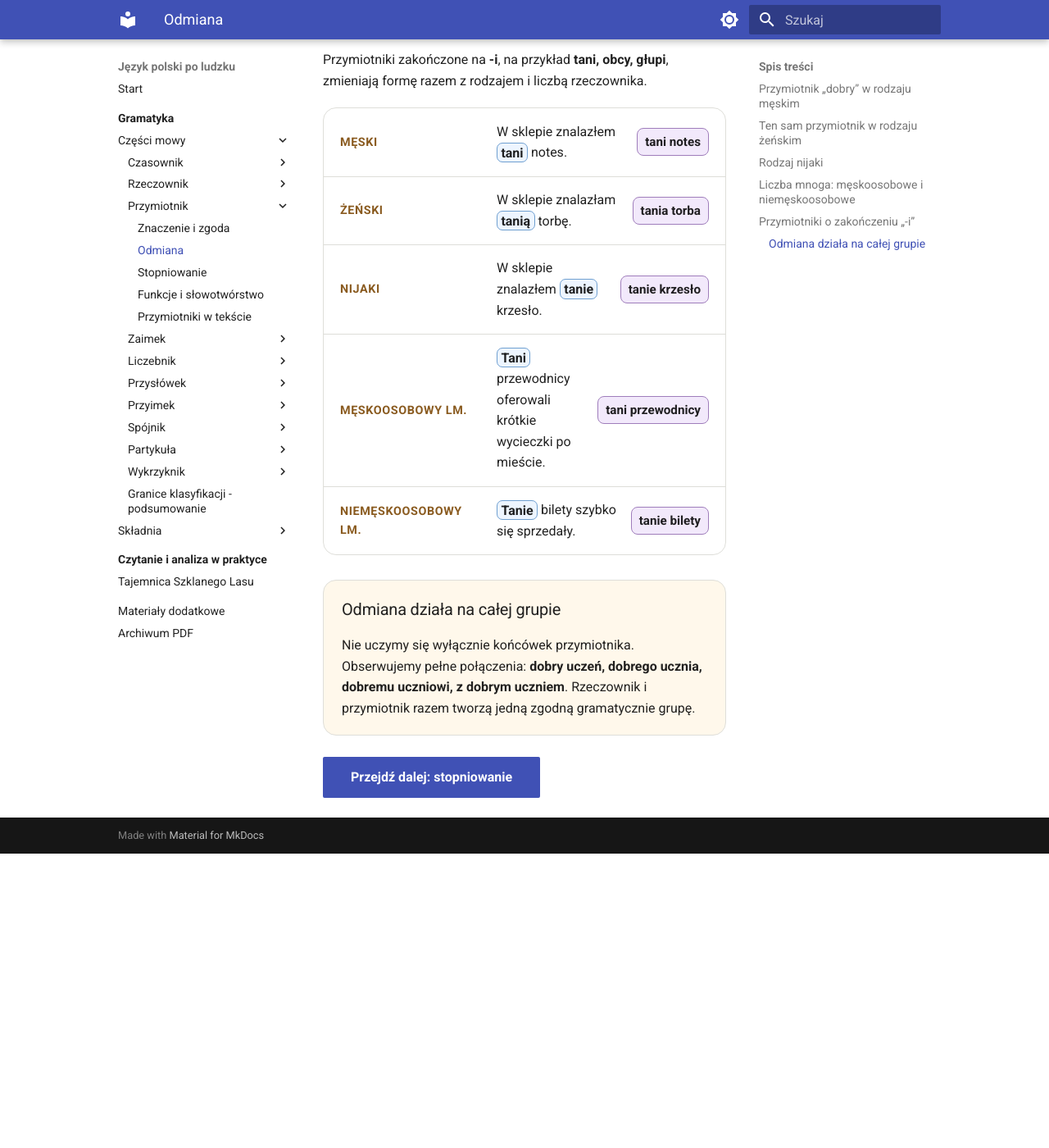
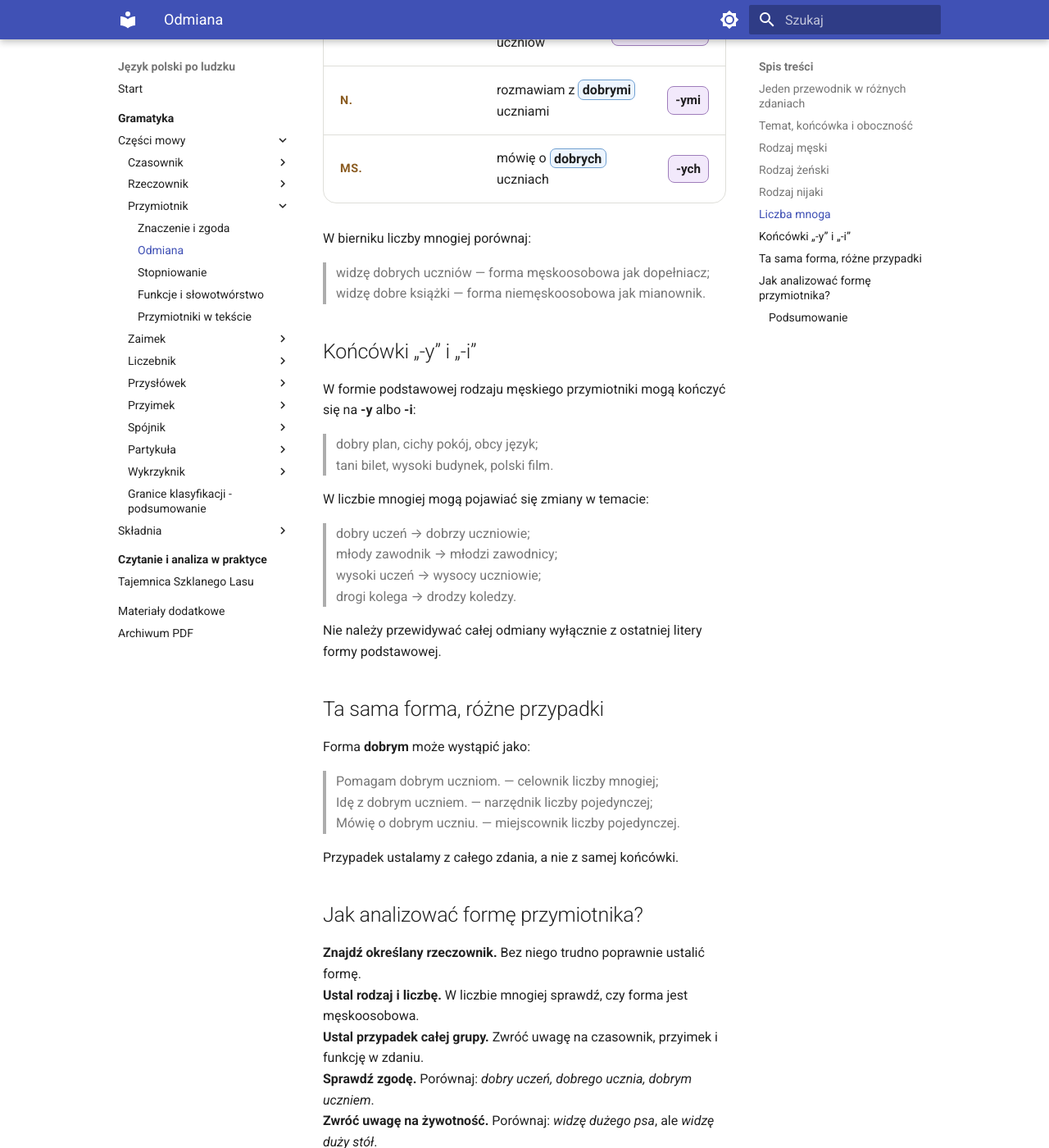
Before and after one commit to dchorazkiewicz/SP_JP, an MkDocs documentation site: the page built from docs/gramatyka/czesci-mowy/przymiotnik/odmiana.md, in a window 1280 px wide and 1400 px high, scrolled down 3966 px. Shown: the whole window at 82% size. Built offline with MkDocs 1.6.1 and Material for MkDocs 9.7.7, drawn with Linux system fonts in a browser that asks for light colours; before the commit the page ends 5007 px from its top, so only the background shows below that; some of the changed text lies outside the part shown.

Commit message:
Rewrite adjective declension lesson

```diff
--- a/docs/gramatyka/czesci-mowy/przymiotnik/odmiana.md
+++ b/docs/gramatyka/czesci-mowy/przymiotnik/odmiana.md
@@ -2,89 +2,165 @@
 
 <div class="adjective-lesson" markdown>
 
-<div class="lesson-lead">
-Przymiotnik odmienia się przez rodzaje, liczby i przypadki. Nie wybiera formy samodzielnie — jego zakończenie zależy od rzeczownika, który określa.
+<div class="lesson-lead" markdown>
+
+Przymiotnik odmienia się przez rodzaje, liczby i przypadki. Jego zakończenie pokazuje, z którym rzeczownikiem jest związany i jaką formę ma cała grupa wyrazów.
+
 </div>
 
-<div class="form-key">
-  <span><span class="key-stem">część wspólna</span></span>
-  <span><span class="key-ending">zmieniające się zakończenie</span></span>
-  <span><span class="key-change">zmiana w temacie</span></span>
+## Jeden przewodnik w różnych zdaniach
+
+<div class="adjective-story" markdown>
+  <div class="adjective-story__title">Dobry przewodnik</div>
+  <div class="adjective-story__body" markdown>
+
+W kolejnych zdaniach mówimy o tej samej osobie:
+
+> <span class="form-focus">Dobry</span> <span class="noun-anchor">przewodnik</span> zna historię miasta.
+> Nie ma dziś <span class="form-focus">dobrego</span> <span class="noun-anchor">przewodnika</span>.
+> Pomagamy <span class="form-focus">dobremu</span> <span class="noun-anchor">przewodnikowi</span>.
+> Dyrektor pochwalił <span class="form-focus">dobrego</span> <span class="noun-anchor">przewodnika</span>.
+> Klasa idzie z <span class="form-focus">dobrym</span> <span class="noun-anchor">przewodnikiem</span>.
+> Wszyscy mówią o <span class="form-focus">dobrym</span> <span class="noun-anchor">przewodniku</span>.
+
+Zmieniają się oba wyrazy. Przypadek dotyczy całej grupy, a przymiotnik zachowuje zgodę z rzeczownikiem.
+
+  </div>
 </div>
 
-## Przymiotnik „dobry” w rodzaju męskim
+## Temat, końcówka i oboczność
+
+<div class="form-key">
+  <span><span class="key-stem">temat</span> — część względnie stała</span>
+  <span><span class="key-ending">końcówka</span> — część wskazująca formę</span>
+  <span><span class="key-change">oboczność</span> — zmiana głoski w temacie</span>
+</div>
+
+W formach **dobr-y, dobr-ego, dobr-emu, dobr-ym** zwykle pozostaje temat **dobr-**, a zmieniają się końcówki. W parze **dobry — dobrzy** pojawia się także oboczność **r → rz**.
+
+## Rodzaj męski
 
 <div class="example-series">
-  <div class="series-header"><strong>dobry uczeń</strong></div>
-  <div class="example-row"><span class="grammar-badge">M.</span><p><span class="form-focus"><span class="stem-part">dobr</span><span class="ending-part">y</span></span> uczeń przygotował referat.</p><span class="change-note">dobry</span></div>
-  <div class="example-row"><span class="grammar-badge">D.</span><p>Nie ma dziś <span class="form-focus"><span class="stem-part">dobr</span><span class="ending-part">ego</span></span> ucznia na zajęciach.</p><span class="change-note">-y → -ego</span></div>
-  <div class="example-row"><span class="grammar-badge">C.</span><p>Nauczyciel pomaga <span class="form-focus"><span class="stem-part">dobr</span><span class="ending-part">emu</span></span> uczniowi przygotować prezentację.</p><span class="change-note">-emu</span></div>
-  <div class="example-row"><span class="grammar-badge">B.</span><p>Dyrektor pochwalił <span class="form-focus"><span class="stem-part">dobr</span><span class="ending-part">ego</span></span> ucznia.</p><span class="change-note">jak dopełniacz</span></div>
-  <div class="example-row"><span class="grammar-badge">N.</span><p>Rozmawiam z <span class="form-focus"><span class="stem-part">dobr</span><span class="ending-part">ym</span></span> uczniem po lekcji.</p><span class="change-note">-ym</span></div>
-  <div class="example-row"><span class="grammar-badge">Ms.</span><p>Wspomnieliśmy o <span class="form-focus"><span class="stem-part">dobr</span><span class="ending-part">ym</span></span> uczniu na zebraniu.</p><span class="change-note">-ym</span></div>
-  <div class="example-row"><span class="grammar-badge">W.</span><p><span class="form-focus"><span class="stem-part">Dobr</span><span class="ending-part">y</span></span> uczniu, pokaż nam swoje rozwiązanie.</p><span class="change-note">jak mianownik</span></div>
+  <div class="series-header"><strong>dobry przewodnik</strong></div>
+  <div class="example-row"><span class="grammar-badge">M.</span><p><span class="form-focus"><span class="stem-part">dobr</span><span class="ending-part">y</span></span> <span class="noun-anchor">przewodnik</span> rozpoczął wycieczkę.</p><span class="change-note">kto?</span></div>
+  <div class="example-row"><span class="grammar-badge">D.</span><p>Nie ma <span class="form-focus"><span class="stem-part">dobr</span><span class="ending-part">ego</span></span> <span class="noun-anchor">przewodnika</span>.</p><span class="change-note">kogo?</span></div>
+  <div class="example-row"><span class="grammar-badge">C.</span><p>Pomagamy <span class="form-focus"><span class="stem-part">dobr</span><span class="ending-part">emu</span></span> <span class="noun-anchor">przewodnikowi</span>.</p><span class="change-note">komu?</span></div>
+  <div class="example-row"><span class="grammar-badge">B.</span><p>Widzimy <span class="form-focus"><span class="stem-part">dobr</span><span class="ending-part">ego</span></span> <span class="noun-anchor">przewodnika</span>.</p><span class="change-note">jak dopełniacz</span></div>
+  <div class="example-row"><span class="grammar-badge">N.</span><p>Idziemy z <span class="form-focus"><span class="stem-part">dobr</span><span class="ending-part">ym</span></span> <span class="noun-anchor">przewodnikiem</span>.</p><span class="change-note">z kim?</span></div>
+  <div class="example-row"><span class="grammar-badge">Ms.</span><p>Mówimy o <span class="form-focus"><span class="stem-part">dobr</span><span class="ending-part">ym</span></span> <span class="noun-anchor">przewodniku</span>.</p><span class="change-note">o kim?</span></div>
 </div>
 
-## Ten sam przymiotnik w rodzaju żeńskim
+W bierniku rodzaju męskiego nie ma jednego wzoru:
+
+> Widzę <span class="form-focus">dużego</span> <span class="noun-anchor">psa</span>.
+> Widzę <span class="form-focus">duży</span> <span class="noun-anchor">stół</span>.
+
+Przy nazwach osób i wielu zwierząt biernik jest podobny do dopełniacza. Przy nazwach rzeczy nieożywionych jest zwykle podobny do mianownika.
+
+<div class="adjective-checkpoint">
+  <div class="adjective-checkpoint__title">Dlaczego nie wystarczy zapamiętać jednej końcówki biernika?</div>
+  <p>Forma przymiotnika zależy także od tego, czy rzeczownik rodzaju męskiego nazywa osobę, istotę żywą czy przedmiot nieożywiony.</p>
+</div>
+
+## Rodzaj żeński
 
 <div class="example-series">
   <div class="series-header"><strong>dobra książka</strong></div>
-  <div class="example-row"><span class="grammar-badge">M.</span><p><span class="form-focus"><span class="stem-part">dobr</span><span class="ending-part">a</span></span> książka leży na biurku.</p><span class="change-note">dobra</span></div>
-  <div class="example-row"><span class="grammar-badge">D.</span><p>Nie znalazłem tej <span class="form-focus"><span class="stem-part">dobr</span><span class="ending-part">ej</span></span> książki w katalogu.</p><span class="change-note">-a → -ej</span></div>
-  <div class="example-row"><span class="grammar-badge">C.</span><p>Przyglądam się tej <span class="form-focus"><span class="stem-part">dobr</span><span class="ending-part">ej</span></span> książce z bliska.</p><span class="change-note">-ej</span></div>
-  <div class="example-row"><span class="grammar-badge">B.</span><p>Czytam tę <span class="form-focus"><span class="stem-part">dobr</span><span class="ending-part">ą</span></span> książkę przed snem.</p><span class="change-note">-ą</span></div>
-  <div class="example-row"><span class="grammar-badge">N.</span><p>Przyszłam z tą <span class="form-focus"><span class="stem-part">dobr</span><span class="ending-part">ą</span></span> książką na spotkanie.</p><span class="change-note">-ą</span></div>
-  <div class="example-row"><span class="grammar-badge">Ms.</span><p>Rozmawialiśmy o tej <span class="form-focus"><span class="stem-part">dobr</span><span class="ending-part">ej</span></span> książce przez godzinę.</p><span class="change-note">-ej</span></div>
-  <div class="example-row"><span class="grammar-badge">W.</span><p><span class="form-focus"><span class="stem-part">Dobr</span><span class="ending-part">a</span></span> książko, zostań ze mną na dłużej!</p><span class="change-note">jak mianownik</span></div>
+  <div class="example-row"><span class="grammar-badge">M.</span><p><span class="form-focus">dobra</span> <span class="noun-anchor">książka</span></p><span class="change-note">-a</span></div>
+  <div class="example-row"><span class="grammar-badge">D.</span><p>nie ma <span class="form-focus">dobrej</span> <span class="noun-anchor">książki</span></p><span class="change-note">-ej</span></div>
+  <div class="example-row"><span class="grammar-badge">C.</span><p>przyglądam się <span class="form-focus">dobrej</span> <span class="noun-anchor">książce</span></p><span class="change-note">-ej</span></div>
+  <div class="example-row"><span class="grammar-badge">B.</span><p>czytam <span class="form-focus">dobrą</span> <span class="noun-anchor">książkę</span></p><span class="change-note">-ą</span></div>
+  <div class="example-row"><span class="grammar-badge">N.</span><p>idę z <span class="form-focus">dobrą</span> <span class="noun-anchor">książką</span></p><span class="change-note">-ą</span></div>
+  <div class="example-row"><span class="grammar-badge">Ms.</span><p>mówię o <span class="form-focus">dobrej</span> <span class="noun-anchor">książce</span></p><span class="change-note">-ej</span></div>
 </div>
 
 ## Rodzaj nijaki
 
 <div class="example-series">
   <div class="series-header"><strong>dobre rozwiązanie</strong></div>
-  <div class="example-row"><span class="grammar-badge">M.</span><p>To <span class="form-focus"><span class="stem-part">dobr</span><span class="ending-part">e</span></span> rozwiązanie oszczędza czas.</p><span class="change-note">dobre</span></div>
-  <div class="example-row"><span class="grammar-badge">D.</span><p>Nie znaleźliśmy <span class="form-focus"><span class="stem-part">dobr</span><span class="ending-part">ego</span></span> rozwiązania tego problemu.</p><span class="change-note">-ego</span></div>
-  <div class="example-row"><span class="grammar-badge">C.</span><p>Przyglądamy się <span class="form-focus"><span class="stem-part">dobr</span><span class="ending-part">emu</span></span> rozwiązaniu.</p><span class="change-note">-emu</span></div>
-  <div class="example-row"><span class="grammar-badge">B.</span><p>Wybraliśmy <span class="form-focus"><span class="stem-part">dobr</span><span class="ending-part">e</span></span> rozwiązanie.</p><span class="change-note">jak mianownik</span></div>
-  <div class="example-row"><span class="grammar-badge">N.</span><p>Zespół pracuje nad <span class="form-focus"><span class="stem-part">dobr</span><span class="ending-part">ym</span></span> rozwiązaniem.</p><span class="change-note">-ym</span></div>
-  <div class="example-row"><span class="grammar-badge">Ms.</span><p>Rozmawiamy o <span class="form-focus"><span class="stem-part">dobr</span><span class="ending-part">ym</span></span> rozwiązaniu.</p><span class="change-note">-ym</span></div>
+  <div class="example-row"><span class="grammar-badge">M.</span><p><span class="form-focus">dobre</span> <span class="noun-anchor">rozwiązanie</span></p><span class="change-note">-e</span></div>
+  <div class="example-row"><span class="grammar-badge">D.</span><p>nie ma <span class="form-focus">dobrego</span> <span class="noun-anchor">rozwiązania</span></p><span class="change-note">-ego</span></div>
+  <div class="example-row"><span class="grammar-badge">C.</span><p>przyglądam się <span class="form-focus">dobremu</span> <span class="noun-anchor">rozwiązaniu</span></p><span class="change-note">-emu</span></div>
+  <div class="example-row"><span class="grammar-badge">B.</span><p>wybieram <span class="form-focus">dobre</span> <span class="noun-anchor">rozwiązanie</span></p><span class="change-note">jak mianownik</span></div>
+  <div class="example-row"><span class="grammar-badge">N.</span><p>pracuję nad <span class="form-focus">dobrym</span> <span class="noun-anchor">rozwiązaniem</span></p><span class="change-note">-ym</span></div>
+  <div class="example-row"><span class="grammar-badge">Ms.</span><p>mówię o <span class="form-focus">dobrym</span> <span class="noun-anchor">rozwiązaniu</span></p><span class="change-note">-ym</span></div>
 </div>
 
-## Liczba mnoga: męskoosobowe i niemęskoosobowe
+W rodzaju nijakim biernik liczby pojedynczej jest równy mianownikowi.
 
-<div class="comparison-grid">
-  <div class="comparison-item"><span class="comparison-label">męskoosobowy</span><p><span class="agreement-mark">Dobrzy uczniowie</span> przygotowali prezentacje.</p></div>
-  <div class="comparison-item"><span class="comparison-label">niemęskoosobowy</span><p><span class="agreement-mark">Dobre uczennice</span> przygotowały prezentacje.</p></div>
-  <div class="comparison-item"><span class="comparison-label">niemęskoosobowy</span><p><span class="agreement-mark">Dobre psy</span> spokojnie czekały przy bramie.</p></div>
-</div>
+## Liczba mnoga
+
+> <span class="form-focus">Dobrzy</span> <span class="noun-anchor">uczniowie</span> przygotowali prezentacje.
+> <span class="form-focus">Dobre</span> <span class="noun-anchor">uczennice</span> przygotowały prezentacje.
+> <span class="form-focus">Dobre</span> <span class="noun-anchor">psy</span> czekały przy bramie.
+> <span class="form-focus">Dobre</span> <span class="noun-anchor">rozwiązania</span> zostały zapisane.
+
+Tylko pierwsza grupa wymaga formy męskoosobowej **dobrzy**. Pozostałe przyjmują formę niemęskoosobową **dobre**.
 
 <div class="example-series">
   <div class="series-header"><strong>dobrzy uczniowie</strong></div>
-  <div class="example-row"><span class="grammar-badge">M.</span><p><span class="form-focus"><span class="stem-part stem-part--changed">dobrz</span><span class="ending-part">y</span></span> uczniowie zgłosili się do konkursu.</p><span class="change-note">r → rz</span></div>
-  <div class="example-row"><span class="grammar-badge">D.</span><p>Nie zabrakło <span class="form-focus"><span class="stem-part">dobr</span><span class="ending-part">ych</span></span> uczniów.</p><span class="change-note">-ych</span></div>
-  <div class="example-row"><span class="grammar-badge">C.</span><p>Nauczyciel przekazał nagrody <span class="form-focus"><span class="stem-part">dobr</span><span class="ending-part">ym</span></span> uczniom.</p><span class="change-note">-ym</span></div>
-  <div class="example-row"><span class="grammar-badge">B.</span><p>Dyrektor zaprosił <span class="form-focus"><span class="stem-part">dobr</span><span class="ending-part">ych</span></span> uczniów do gabinetu.</p><span class="change-note">jak dopełniacz</span></div>
-  <div class="example-row"><span class="grammar-badge">N.</span><p>Rozmawiam z <span class="form-focus"><span class="stem-part">dobr</span><span class="ending-part">ymi</span></span> uczniami.</p><span class="change-note">-ymi</span></div>
-  <div class="example-row"><span class="grammar-badge">Ms.</span><p>Opowiadamy o <span class="form-focus"><span class="stem-part">dobr</span><span class="ending-part">ych</span></span> uczniach.</p><span class="change-note">-ych</span></div>
+  <div class="example-row"><span class="grammar-badge">M.</span><p><span class="form-focus"><span class="stem-part stem-part--changed">dobrz</span><span class="ending-part">y</span></span> <span class="noun-anchor">uczniowie</span></p><span class="change-note">r → rz</span></div>
+  <div class="example-row"><span class="grammar-badge">D.</span><p>nie ma <span class="form-focus">dobrych</span> <span class="noun-anchor">uczniów</span></p><span class="change-note">-ych</span></div>
+  <div class="example-row"><span class="grammar-badge">C.</span><p>pomagam <span class="form-focus">dobrym</span> <span class="noun-anchor">uczniom</span></p><span class="change-note">-ym</span></div>
+  <div class="example-row"><span class="grammar-badge">B.</span><p>widzę <span class="form-focus">dobrych</span> <span class="noun-anchor">uczniów</span></p><span class="change-note">jak dopełniacz</span></div>
+  <div class="example-row"><span class="grammar-badge">N.</span><p>rozmawiam z <span class="form-focus">dobrymi</span> <span class="noun-anchor">uczniami</span></p><span class="change-note">-ymi</span></div>
+  <div class="example-row"><span class="grammar-badge">Ms.</span><p>mówię o <span class="form-focus">dobrych</span> <span class="noun-anchor">uczniach</span></p><span class="change-note">-ych</span></div>
 </div>
 
-## Przymiotniki o zakończeniu „-i”
+W bierniku liczby mnogiej porównaj:
 
-Przymiotniki zakończone na **-i**, na przykład **tani, obcy, głupi**, zmieniają formę razem z rodzajem i liczbą rzeczownika.
+> widzę dobrych uczniów — forma męskoosobowa jak dopełniacz;
+> widzę dobre książki — forma niemęskoosobowa jak mianownik.
 
-<div class="example-series">
-  <div class="example-row"><span class="grammar-badge">męski</span><p>W sklepie znalazłem <span class="form-focus">tani</span> notes.</p><span class="change-note">tani notes</span></div>
-  <div class="example-row"><span class="grammar-badge">żeński</span><p>W sklepie znalazłam <span class="form-focus">tanią</span> torbę.</p><span class="change-note">tania torba</span></div>
-  <div class="example-row"><span class="grammar-badge">nijaki</span><p>W sklepie znalazłem <span class="form-focus">tanie</span> krzesło.</p><span class="change-note">tanie krzesło</span></div>
-  <div class="example-row"><span class="grammar-badge">męskoosobowy lm.</span><p><span class="form-focus">Tani</span> przewodnicy oferowali krótkie wycieczki po mieście.</p><span class="change-note">tani przewodnicy</span></div>
-  <div class="example-row"><span class="grammar-badge">niemęskoosobowy lm.</span><p><span class="form-focus">Tanie</span> bilety szybko się sprzedały.</p><span class="change-note">tanie bilety</span></div>
+## Końcówki „-y” i „-i”
+
+W formie podstawowej rodzaju męskiego przymiotniki mogą kończyć się na **-y** albo **-i**:
+
+> dobry plan, cichy pokój, obcy język;
+> tani bilet, wysoki budynek, polski film.
+
+W liczbie mnogiej mogą pojawiać się zmiany w temacie:
+
+> dobry uczeń → dobrzy uczniowie;
+> młody zawodnik → młodzi zawodnicy;
+> wysoki uczeń → wysocy uczniowie;
+> drogi kolega → drodzy koledzy.
+
+Nie należy przewidywać całej odmiany wyłącznie z ostatniej litery formy podstawowej.
+
+## Ta sama forma, różne przypadki
+
+Forma **dobrym** może wystąpić jako:
+
+> Pomagam dobrym uczniom. — celownik liczby mnogiej;
+> Idę z dobrym uczniem. — narzędnik liczby pojedynczej;
+> Mówię o dobrym uczniu. — miejscownik liczby pojedynczej.
+
+Przypadek ustalamy z całego zdania, a nie z samej końcówki.
+
+## Jak analizować formę przymiotnika?
+
+<div class="adjective-step-list">
+  <div class="adjective-step"><strong>Znajdź określany rzeczownik.</strong> Bez niego trudno poprawnie ustalić formę.</div>
+  <div class="adjective-step"><strong>Ustal rodzaj i liczbę.</strong> W liczbie mnogiej sprawdź, czy forma jest męskoosobowa.</div>
+  <div class="adjective-step"><strong>Ustal przypadek całej grupy.</strong> Zwróć uwagę na czasownik, przyimek i funkcję w zdaniu.</div>
+  <div class="adjective-step"><strong>Sprawdź zgodę.</strong> Porównaj: <em>dobry uczeń, dobrego ucznia, dobrym uczniem</em>.</div>
+  <div class="adjective-step"><strong>Zwróć uwagę na żywotność.</strong> Porównaj: <em>widzę dużego psa</em>, ale <em>widzę duży stół</em>.</div>
+  <div class="adjective-step"><strong>Nie rozstrzygaj z samej końcówki.</strong> Forma <em>dobrym</em> może należeć do różnych przypadków.</div>
 </div>
 
-<div class="lesson-summary">
-<h3>Odmiana działa na całej grupie</h3>
-Nie uczymy się wyłącznie końcówek przymiotnika. Obserwujemy pełne połączenia: <strong>dobry uczeń, dobrego ucznia, dobremu uczniowi, z dobrym uczniem</strong>. Rzeczownik i przymiotnik razem tworzą jedną zgodną gramatycznie grupę.
+<div class="adjective-summary">
+<h3>Podsumowanie</h3>
+<ul>
+  <li>Przymiotnik odmienia się razem z rzeczownikiem przez rodzaje, liczby i przypadki.</li>
+  <li>W rodzaju męskim biernik zależy od znaczenia i żywotności rzeczownika.</li>
+  <li>W liczbie mnogiej rozróżniamy formy męskoosobowe i niemęskoosobowe.</li>
+  <li>Odmiana może zmieniać końcówkę oraz głoski w temacie.</li>
+  <li>Ta sama forma może należeć do różnych przypadków.</li>
+  <li>Formę przymiotnika analizujemy w całej grupie rzeczownikowej i w pełnym zdaniu.</li>
+</ul>
 </div>
 
-[Przejdź dalej: stopniowanie](../stopniowanie/){ .md-button .md-button--primary }
+[Przejdź dalej: porównywanie natężenia cechy](../stopniowanie/){ .md-button .md-button--primary }
 
 </div>
```
